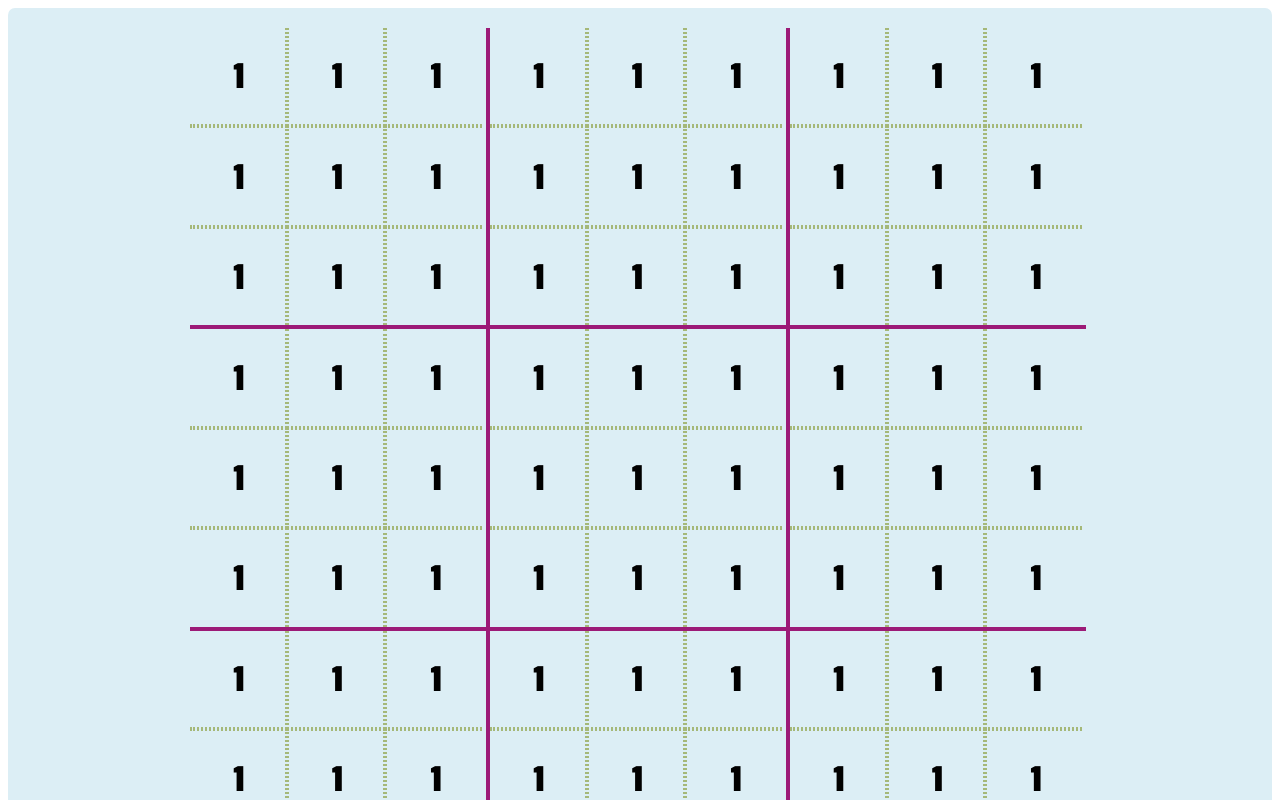
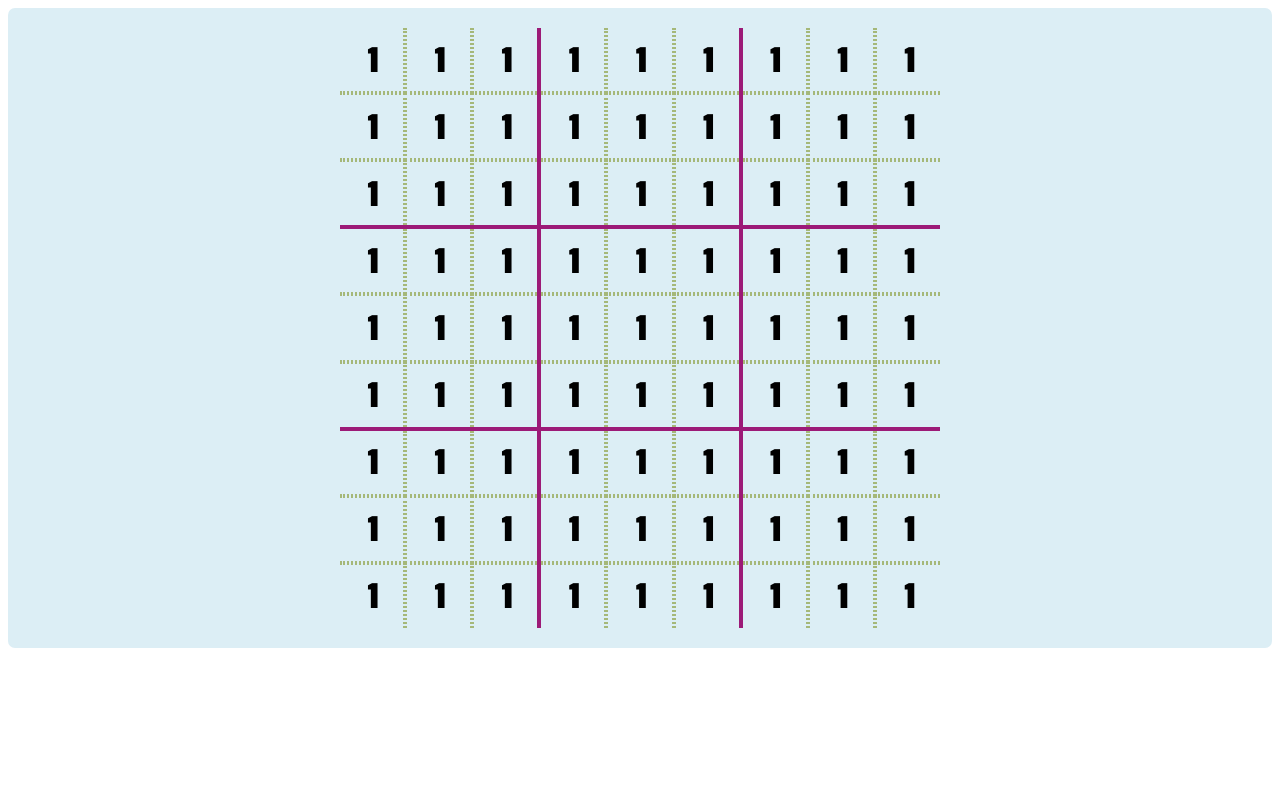
Before and after one commit to VictorHugoBatista/vue-sudoku-board, a Vue app: page / in a window 1280 px wide. Shown: the top 800 px of the page. Built offline with nearby package versions, Linux system fonts and the light colour scheme.

Commit message:
feature: Improve board sizes

```diff
--- a/src/components/board/Board.vue
+++ b/src/components/board/Board.vue
@@ -10,8 +10,8 @@
 </template>
 
 <script>
+import Grid from '../layout/Grid.vue'
 import Quadrant from './Quadrant.vue'
-import Grid from '../layout/Grid.vue'
 
 export default {
   name: 'Sudoku-Board',
@@ -25,9 +25,9 @@ export default {
 <style>
 .sudoku-board {
   display: flex;
-  height: 900px;
+  height: 600px;
   justify-content: center;
   margin: 20px 0;
-  width: 900px;
+  width: 600px;
 }
 </style>
--- a/src/components/board/Field.vue
+++ b/src/components/board/Field.vue
@@ -13,17 +13,22 @@ export default {
 <style>
 @import url('https://fonts.googleapis.com/css2?family=Passion+One&display=swap');
 
+.sudoku-field-container {
+  height: 100%;
+  width: 100%;
+}
+
 .sudoku-field {
   background-color: transparent;
   border: none;
   border-radius: 3px;
   font-family: 'Passion One', cursive;
   font-size: 40px;
-  margin: 10px;
+  margin: 5px;
   text-align: center;
-  height: calc(100% - 20px);
+  height: calc(100% - 10px);
   transition: 250ms ease-in;
-  width: calc(100% - 20px);
+  width: calc(100% - 10px);
 }
 
 .sudoku-field:focus {
--- a/src/components/layout/Grid.vue
+++ b/src/components/layout/Grid.vue
@@ -20,13 +20,14 @@ export default {
 
 <style>
 .grid {
+  align-items: stretch;
   display: flex;
   flex-flow: row wrap;
 }
 
 .grid-item {
   display: flex;
-  flex: 0 1 calc(33.3333% - 4px);
+  flex: 1 1 calc(33.3333% - 4px);
   flex-flow: row wrap;
   justify-content: center;
 }
```
